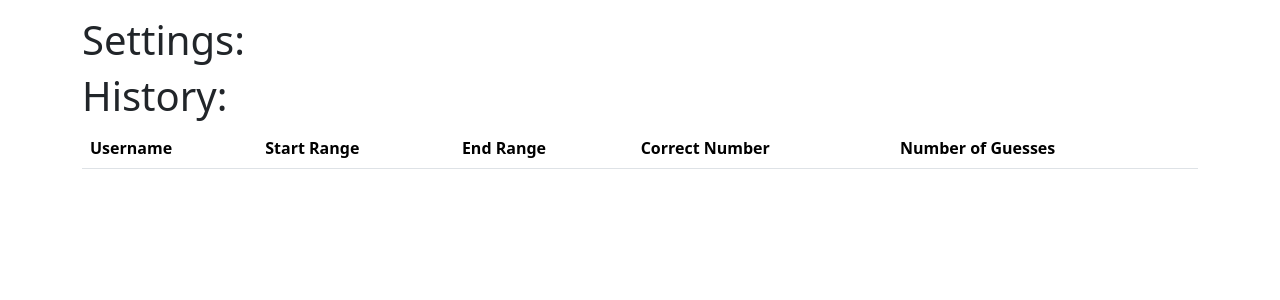
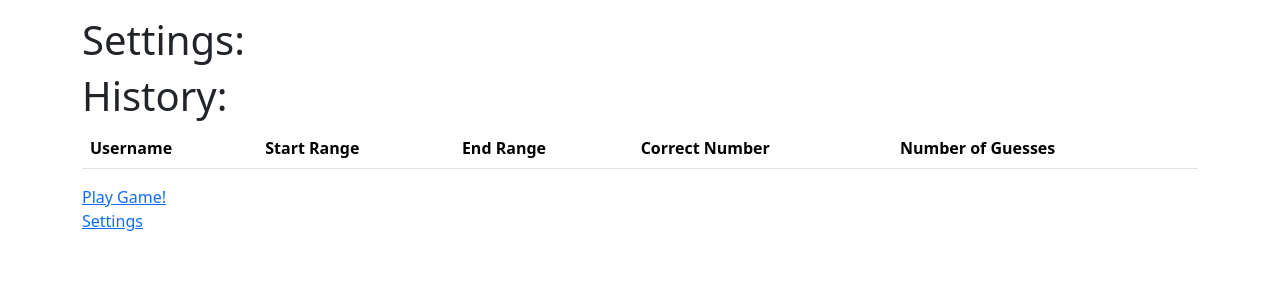
Before and after one commit to KeironTJ/KJCS50, a Flask app: page /guess_the_number_history in a window 1280 px wide. Shown: the part 56-356 px from the top of the page. Run offline with Flask 3, Linux system fonts and the light colour scheme; the visitor is signed in with stand-in values (Sample User, id 1); data that the repository does not hold is empty.

Commit message:
Finished game logic, settings implemented, history implemented

```diff
--- a/app/routes.py
+++ b/app/routes.py
@@ -1,7 +1,7 @@
 
-from flask import render_template, flash, redirect, url_for, request # type: ignore
+from flask import render_template, flash, redirect, url_for, request, session # type: ignore
 from app import app, db
-from app.forms import LoginForm, RegistrationForm, UserGuessForm, UserSettingsForm
+from app.forms import LoginForm, RegistrationForm, UserGuessForm, UserSettingsForm, UserResetForm
 from flask_login import current_user, login_user, logout_user, login_required #type: ignore
 import sqlalchemy as sa # type: ignore
 from app.models import User, GuessTheNumberSettings, GuessTheNumberHistory
@@ -69,12 +69,15 @@ def register():
         flash('Congratulations, you are now a registered user!')
 
         #obtain user id
-        user = db.session.scalar(
-            sa.select(User).where(User.username == form.username.data))
-        login_user(user)
+        user = db.session.query(User).filter_by(username=form.username.data).first()
 
         # Set game settings
-        start_game_session()
+
+        game_settings = GuessTheNumberSettings(user_id=user.id)
+        db.session.add(game_settings)
+        db.session.commit()
+
+
 
         return redirect(url_for('index'))
 
@@ -86,14 +89,52 @@ def register():
 @login_required
 def guess_the_number():
 
+    # Check if the user has settings
+    if GuessTheNumberSettings.query.filter_by(user_id=current_user.id).first() is None:
+        GuessTheNumberSettings(user_id=current_user.id)
+        db.session.commit()
+
+    # Forms
     guessform = UserGuessForm()
+    resetform = UserResetForm()
 
+    # Queries
+    game_settings = GuessTheNumberSettings.query.filter_by(user_id=current_user.id).first()
+    start_range = game_settings.start_range
+    end_range = game_settings.end_range
+
+    # Start the game session
+    start_game_session(user_id=current_user.id)
+
+    # Session variables
+    ai_number = session['ainumber']
+    user_guesses = session['user_guesses']
+
+    # Process the request using GameService
     if request.method == 'POST' and guessform.submit_guess.data:
-        pass
+
+        game_service = GameService(guessform.user_guess.data)
+        game_service.add_guess()
+        game_service.check_guess()
+
+        if guessform.user_guess.data == ai_number:
+            game_service.save_guess()
+            reset_game_session()
+
+            return redirect(url_for('guess_the_number'))
+
+
+    if request.method == 'POST' and resetform.reset.data:
+        reset_game_session()
+        flash("Game reset.")
+        return redirect(url_for('guess_the_number'))
+
 
     return render_template('guess_the_number.html',
                            title='Guess the number',
-                           guessform=guessform)
+                           guessform=guessform,
+                           game_settings=game_settings,
+                           user_guesses=user_guesses)
 
 @app.route('/guess_the_number_history')
 @login_required
@@ -101,7 +142,6 @@ def guess_the_number_history():
 
     # Query the database
     history = db.session.query(GuessTheNumberHistory).filter_by(user_id=current_user.id).all()
-
 
     return render_template('guess_the_number_history.html',
                            title='Guess the number history',
@@ -115,8 +155,20 @@ def guess_the_number_settings():
     # Forms
     settingsform = UserSettingsForm()
 
+    # Query the database
+    game_settings = GuessTheNumberSettings.query.filter_by(user_id=current_user.id).first()
+
+    # Process the request
     if request.method == 'POST' and settingsform.submit_settings.data:
-        game_settings = GuessTheNumberSettings.query.filter_by(user_id=current_user.id).first()
+
+        # Data Validation
+        if settingsform.start_range.data == None or settingsform.start_range.data < 0:
+            flash("Please enter a start range value greater than 0.", "danger")
+            return redirect(url_for('guess_the_number_settings'))
+        if settingsform.end_range.data == None or settingsform.end_range.data <= settingsform.start_range.data:
+            flash("Please enter an end range value greater than the start range.", "danger")
+            return redirect(url_for('guess_the_number_settings'))
+
         if game_settings is None:
             game_settings = GuessTheNumberSettings(user_id=current_user.id, start_range=settingsform.start_range.data, end_range=settingsform.end_range.data)
             db.session.add(game_settings)
@@ -126,7 +178,12 @@ def guess_the_number_settings():
         db.session.commit()
         flash('Settings updated!')
 
+        # Update Session
+        reset_game_session()
+
+        return redirect(url_for('guess_the_number_settings'))
 
     return render_template('guess_the_number_settings.html',
                            title='Guess the number settings',
-                           settingsform=settingsform)
+                           settingsform=settingsform,
+                           game_settings=game_settings)
--- a/app/templates/base.html
+++ b/app/templates/base.html
@@ -18,7 +18,7 @@
 <body>
     <nav class="navbar navbar-expand-lg bg-body-tertiary">
         <div class="container">
-            <a class="navbar-brand" href="{{ url_for('index') }}">Guess The Number</a>
+            <a class="navbar-brand" href="{{ url_for('guess_the_number') }}">Guess The Number</a>
             <button class="navbar-toggler" type="button" data-bs-toggle="collapse" data-bs-target="#navbarSupportedContent" aria-controls="navbarSupportedContent" aria-expanded="false" aria-label="Toggle navigation">
                 <span class="navbar-toggler-icon"></span>
             </button>
--- a/app/templates/guess_the_number_history.html
+++ b/app/templates/guess_the_number_history.html
@@ -21,19 +21,28 @@
             </tr>
         </thead>
         <tbody>
-            {% for number, result in history %}
+            {% for game in history %}
                 <tr>
-                    <td>{{ result.username }}</td>
-                    <td>{{ result.start_range }}</td>
-                    <td>{{ result.end_range }}</td>
-                    <td>{{ result.correct_number }}</td>
-                    <td>{{ result.number_of_guesses }}</td>
+                    <td>{{ game.user.username }}</td>
+                    <td>{{ game.start_range }}</td>
+                    <td>{{ game.end_range }}</td>
+                    <td>{{ game.correct_number }}</td>
+                    <td>{{ game.number_of_guesses }}</td>
                 </tr>
             {% endfor %}
         </tbody>
     </table>
 </div>
 
+<div>
+    <a href="{{ url_for('guess_the_number') }}">Play Game!</a>
+    <br>
+    <a href="{{ url_for('guess_the_number_settings') }}">Settings</a>
+</div>
+
+
+
+
 
 
 
```
Also changed, not shown: app/forms.py (+7 -4 lines), app/game_logic.py (+40 -5 lines), app/templates/guess_the_number.html (+13 -2 lines), app/templates/guess_the_number_settings.html (+8 -4 lines), tests.py (added, +22 -0 lines), app.db.
